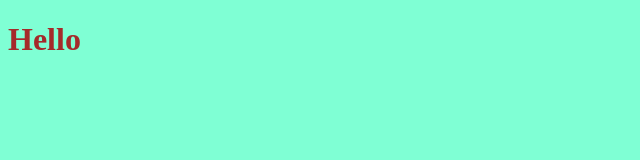
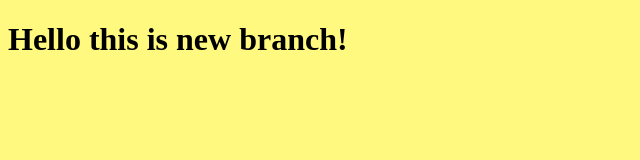
Before and after one commit to mina360/myproject, a plain HTML site: page index.html in a window 1280 px wide. Shown: the whole page, without its empty margins (0-640 px from the left). Drawn offline with Linux system fonts and the light colour scheme.

Commit message:
changing style for the title

```diff
--- a/index.html
+++ b/index.html
@@ -7,7 +7,7 @@
     <link rel="stylesheet" href="style.css">
 </head>
 <body>
-    <h1>Hello</h1>
+    <h1>Hello this is new branch!</h1>
     <script src="main.js"></script>
 </body>
 </html>
--- a/style.css
+++ b/style.css
@@ -1,7 +1,7 @@
 h1 {
-    color: brown;
+    color: black;
 
 }
 body {
-    background-color: aquamarine;
+    background-color: rgb(255, 249, 127);
 }
```
